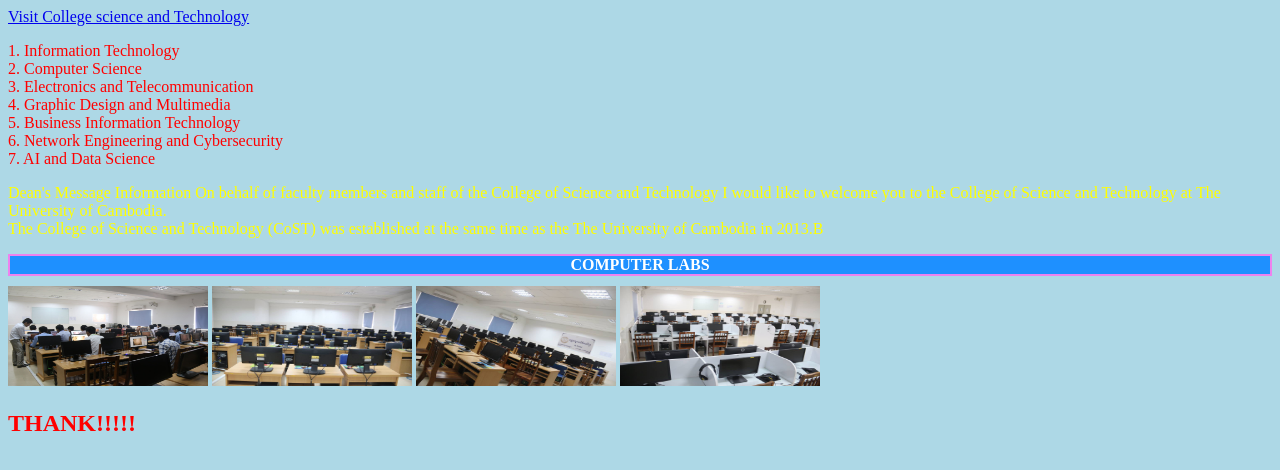
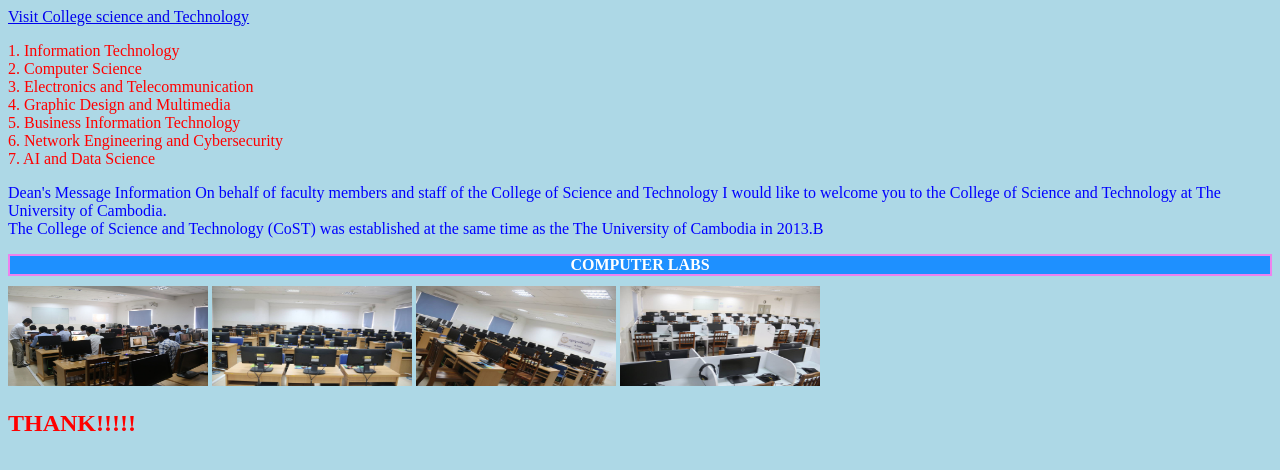
Before and after one commit to playercode1/vannea.github.io, a plain HTML site: page index.html in a window 1280 px wide. Shown: the part 68-538 px from the top of the page. Drawn offline with Linux system fonts and the light colour scheme.

Commit message:
Update index.html

```diff
--- a/index.html
+++ b/index.html
@@ -15,7 +15,7 @@
 6. Network Engineering and Cybersecurity<br>
 7. AI and Data Science
 </p>
-<p style="color:yellow"> <!-- សម្រាប់ពណ័ P-->
+<p style="color:blue"> <!-- សម្រាប់ពណ័ P-->
 Dean's Message Information On behalf of faculty members and staff of the College of Science and Technology I would like to welcome you to the College of Science and Technology at The University of Cambodia. <br>
 The College of Science and Technology (CoST) was established at the same time as the The University of Cambodia in 2013.B<bhe College have been developed and transforms with the rise of Science and technology in the 21st century. We drive and inspire our students to value creativity and innovation in the information technology world. The college offers undergraduate and graduate programs such as Computer Science, Information Technology and Electronics and Telecommunication. Our programs prepare students for careers in these disciplines as scientific and ICT professional. In order to meet increasing demand for graduates in computer science and information technology, we have: developed robust and modern curricula; established sophisticated facilities; and hired high qual...
 </p>
```
